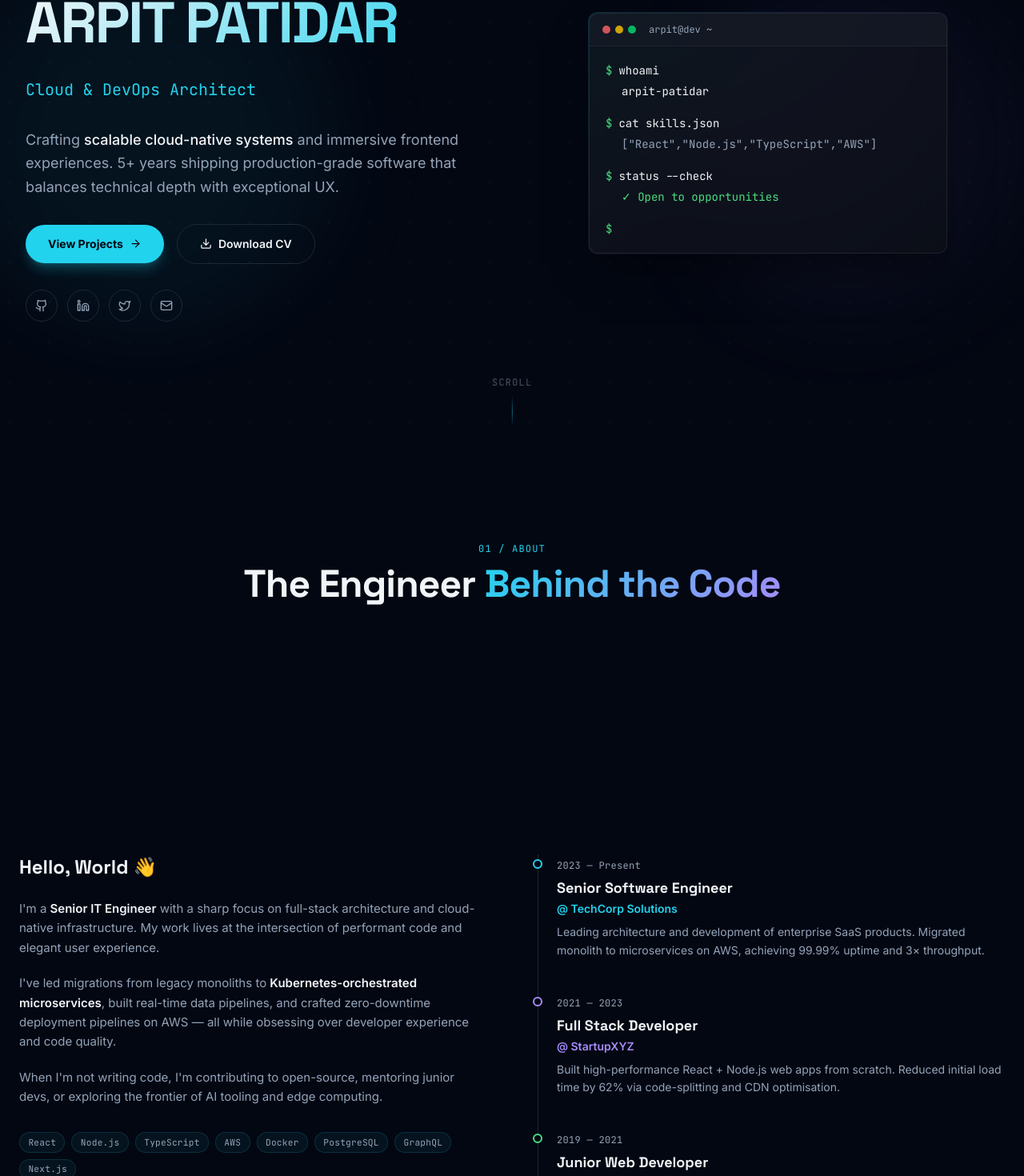
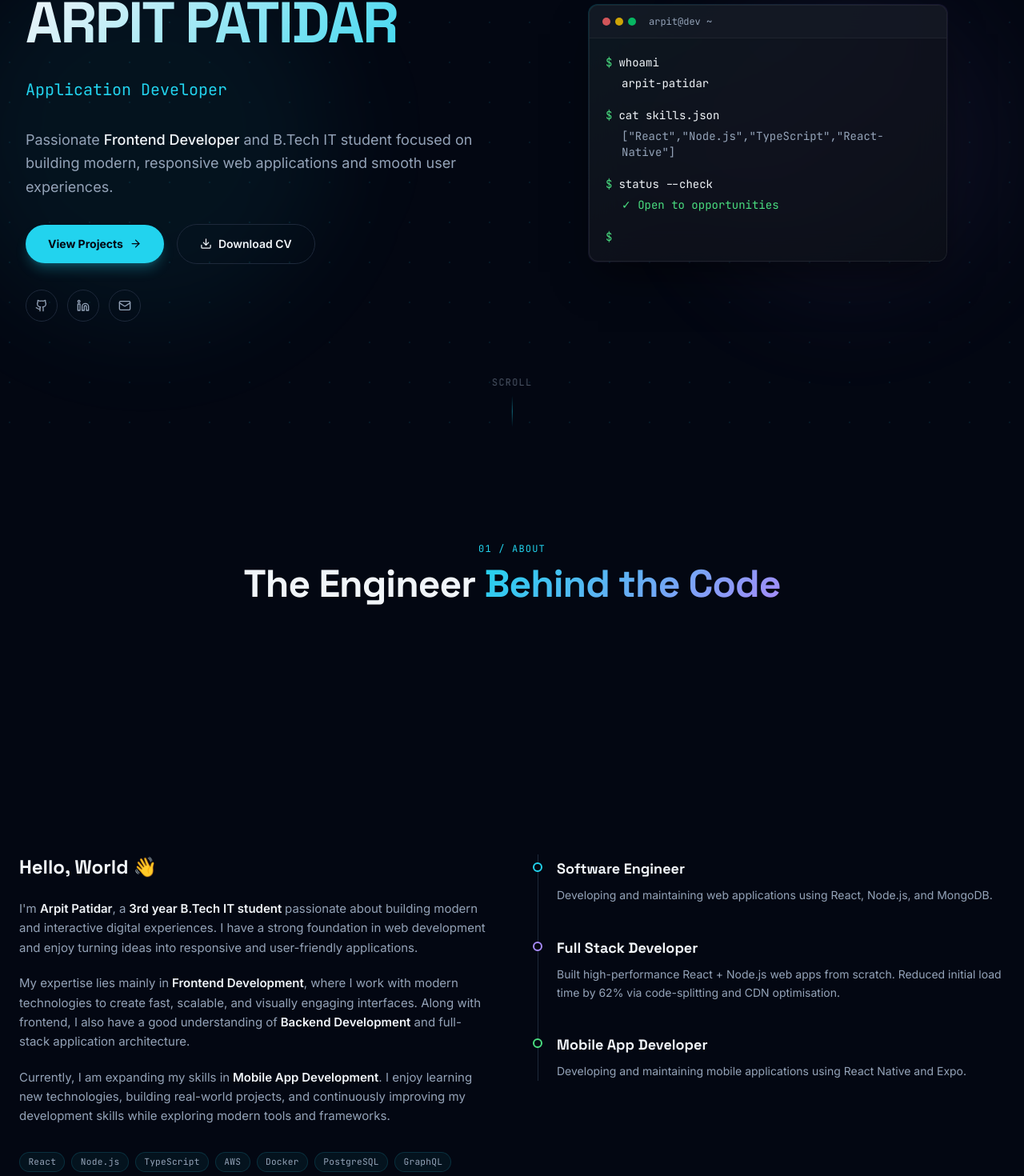
Before and after one commit to Arpit-badiya/myportfolio, a React (Vite) app: page / in a window 1280 px wide. Shown: the part 234-1704 px from the top of the page at 80% size. Built offline with nearby package versions, Linux system fonts and the light colour scheme.

Commit message:
add some details

```diff
--- a/index.html
+++ b/index.html
@@ -2,9 +2,8 @@
 <html lang="en">
   <head>
     <meta charset="UTF-8" />
-    <link rel="icon" type="image/svg+xml" href="/vite.svg" />
     <meta name="viewport" content="width=device-width, initial-scale=1.0" />
-    <title>Arpit Patidar — Senior IT Engineer</title>
+    <title>Arpit Patidar — IT Engineer</title>
     <meta name="description" content="Senior Full Stack & Cloud Engineer crafting scalable, high-performance applications." />
     <!-- Google Fonts -->
     <link rel="preconnect" href="https://fonts.googleapis.com" />
--- a/src/components/About.jsx
+++ b/src/components/About.jsx
@@ -46,35 +46,30 @@ const StatCard = ({ icon: Icon, end, suffix, prefix, label, color }) => (
 /* ─── Experience Timeline ────────────────────────────────── */
 const EXPERIENCE = [
   {
-    year:    '2023 — Present',
-    role:    'Senior Software Engineer',
-    company: 'TechCorp Solutions',
-    desc:    'Leading architecture and development of enterprise SaaS products. Migrated monolith to microservices on AWS, achieving 99.99% uptime and 3× throughput.',
-    accent:  'accent',
+
+    role: 'Software Engineer',
+    desc: 'Developing and maintaining web applications using React, Node.js, and MongoDB.',
+    accent: 'accent',
   },
   {
-    year:    '2021 — 2023',
-    role:    'Full Stack Developer',
-    company: 'StartupXYZ',
-    desc:    'Built high-performance React + Node.js web apps from scratch. Reduced initial load time by 62% via code-splitting and CDN optimisation.',
-    accent:  'accent-2',
+    role: 'Full Stack Developer',
+    desc: 'Built high-performance React + Node.js web apps from scratch. Reduced initial load time by 62% via code-splitting and CDN optimisation.',
+    accent: 'accent-2',
   },
   {
-    year:    '2019 — 2021',
-    role:    'Junior Web Developer',
-    company: 'Digital Agency Inc.',
-    desc:    'Shipped 20+ client websites and internal tools. Introduced component-driven development and cut delivery time by 40%.',
-    accent:  'accent-3',
+    role: 'Mobile App Developer',
+    desc: 'Developing and maintaining mobile applications using React Native and Expo.',
+    accent: 'accent-3',
   },
 ];
 
 /* ─── About ──────────────────────────────────────────────── */
 const About = () => {
-  const sectionRef  = useRef(null);
-  const statsRef    = useRef(null);
-  const bioRef      = useRef(null);
+  const sectionRef = useRef(null);
+  const statsRef = useRef(null);
+  const bioRef = useRef(null);
   const timelineRef = useRef(null);
-  const lineRef     = useRef(null);
+  const lineRef = useRef(null);
 
   useEffect(() => {
     const ctx = gsap.context(() => {
@@ -111,7 +106,7 @@ const About = () => {
           scrollTrigger: {
             trigger: timelineRef.current,
             start: 'top 75%',
-            end:   'bottom 40%',
+            end: 'bottom 40%',
             scrub: 1.2,
           },
         });
@@ -145,10 +140,10 @@ const About = () => {
 
         {/* ── Stat Cards ── */}
         <div ref={statsRef} className="grid grid-cols-2 lg:grid-cols-4 gap-4 mb-20">
-          <StatCard icon={Briefcase} end={5}   suffix="+"  label="Years of Experience" color="text-accent"   />
-          <StatCard icon={Code2}     end={50}  suffix="+"  label="Projects Delivered"  color="text-accent-2" />
-          <StatCard icon={Calendar}  end={15}  suffix="+"  label="Technologies Used"   color="text-accent-3" />
-          <StatCard icon={Users}     end={100} suffix="+"  label="Clients Worldwide"   color="text-accent"   />
+          <StatCard icon={Briefcase} end={5} suffix="+" label="Years of Experience" color="text-accent" />
+          <StatCard icon={Code2} end={50} suffix="+" label="Projects Delivered" color="text-accent-2" />
+          <StatCard icon={Calendar} end={15} suffix="+" label="Technologies Used" color="text-accent-3" />
+          <StatCard icon={Users} end={100} suffix="+" label="Clients Worldwide" color="text-accent" />
         </div>
 
         {/* ── Two-column ── */}
@@ -163,21 +158,27 @@ const About = () => {
 
             <div className="space-y-5 text-muted leading-relaxed text-[15px]">
               <p>
-                I'm a{' '}
-                <span className="text-text font-semibold">Senior IT Engineer</span> with a sharp focus
-                on full-stack architecture and cloud-native infrastructure. My work lives at the
-                intersection of performant code and elegant user experience.
+                I'm <span className="text-text font-semibold">Arpit Patidar</span>, a
+                <span className="text-text font-semibold"> 3rd year B.Tech IT student </span>
+                passionate about building modern and interactive digital experiences. I have a
+                strong foundation in web development and enjoy turning ideas into responsive
+                and user-friendly applications.
               </p>
+
               <p>
-                I've led migrations from legacy monoliths to{' '}
-                <span className="text-text font-semibold">Kubernetes-orchestrated microservices</span>,
-                built real-time data pipelines, and crafted zero-downtime deployment pipelines on AWS
-                — all while obsessing over developer experience and code quality.
+                My expertise lies mainly in
+                <span className="text-text font-semibold"> Frontend Development</span>, where I
+                work with modern technologies to create fast, scalable, and visually engaging
+                interfaces. Along with frontend, I also have a good understanding of
+                <span className="text-text font-semibold"> Backend Development</span> and
+                full-stack application architecture.
               </p>
+
               <p>
-                When I'm not writing code, I'm contributing to open-source,
-                mentoring junior devs, or exploring the frontier of AI tooling and
-                edge computing.
+                Currently, I am expanding my skills in
+                <span className="text-text font-semibold"> Mobile App Development</span>. I enjoy
+                learning new technologies, building real-world projects, and continuously
+                improving my development skills while exploring modern tools and frameworks.
               </p>
             </div>
 
@@ -193,7 +194,7 @@ const About = () => {
           <div ref={timelineRef} className="relative pl-6">
             {/* Vertical line */}
             <div className="absolute left-0 top-0 bottom-0 w-px bg-border">
-              <div ref={lineRef} className="w-full h-full bg-gradient-to-b from-accent via-accent-2 to-accent-3 timeline-line-track" />
+              <div ref={lineRef} className="w-full h-full bg-linear-to-b from-accent via-accent-2 to-accent-3 timeline-line-track" />
             </div>
 
             <div className="space-y-10">
@@ -201,20 +202,17 @@ const About = () => {
                 <div key={i} className="timeline-item relative">
                   {/* Dot */}
                   <div
-                    className={`absolute -left-[1.5rem] top-1.5 w-3 h-3 rounded-full border-2 bg-primary ${
-                      exp.accent === 'accent'   ? 'border-accent'   :
-                      exp.accent === 'accent-2' ? 'border-accent-2' : 'border-accent-3'
-                    }`}
+                    className={`absolute -left-6 top-1.5 w-3 h-3 rounded-full border-2 bg-primary ${exp.accent === 'accent' ? 'border-accent' :
+                        exp.accent === 'accent-2' ? 'border-accent-2' : 'border-accent-3'
+                      }`}
                     style={{ transform: 'translateX(-50%)' }}
                   />
 
                   <span className="font-mono text-xs text-muted tracking-wide">{exp.year}</span>
                   <h4 className="font-display font-bold text-text text-lg mt-1 mb-0.5">{exp.role}</h4>
-                  <p className={`text-sm font-semibold mb-2 ${
-                    exp.accent === 'accent'   ? 'text-accent'   :
-                    exp.accent === 'accent-2' ? 'text-accent-2' : 'text-accent-3'
-                  }`}>
-                    @ {exp.company}
+                  <p className={`text-sm font-semibold mb-2 ${exp.accent === 'accent' ? 'text-accent' :
+                      exp.accent === 'accent-2' ? 'text-accent-2' : 'text-accent-3'
+                    }`}>
                   </p>
                   <p className="text-muted text-sm leading-relaxed">{exp.desc}</p>
                 </div>
--- a/src/components/Footer.jsx
+++ b/src/components/Footer.jsx
@@ -1,10 +1,9 @@
 import { Github, Linkedin, Twitter, Mail, ArrowUp } from 'lucide-react';
 
 const SOCIALS = [
-  { icon: Github,   href: 'https://github.com',   label: 'GitHub'    },
-  { icon: Linkedin, href: 'https://linkedin.com',  label: 'LinkedIn'  },
-  { icon: Twitter,  href: 'https://twitter.com',   label: 'Twitter/X' },
-  { icon: Mail,     href: 'mailto:arpit@patidar.dev', label: 'Email' },
+  { icon: Github,   href: 'https://github.com/Arpit-badiya',   label: 'GitHub'    },
+  { icon: Linkedin, href: 'https://linkedin.com/in/arpit-patidar-462b16221',  label: 'LinkedIn'  },
+  { icon: Mail,     href: 'mailto:0112it231008@gmail.com', label: 'Email' },
 ];
 
 const Footer = () => {
@@ -20,7 +19,7 @@ const Footer = () => {
         {/* Brand */}
         <div className="flex flex-col items-center sm:items-start gap-1">
           <a href="#" onClick={scrollToTop} className="font-display font-bold text-text text-xl tracking-tight">
-            AP<span className="text-accent">.</span>
+            Arpit Patidar <span className="text-accent">.</span>
           </a>
           <p className="text-muted text-xs font-mono">
             © {new Date().getFullYear()} Arpit Patidar. All rights reserved.
--- a/src/components/Hero.jsx
+++ b/src/components/Hero.jsx
@@ -13,13 +13,13 @@ const scrambleText = (element, finalText, { delay = 0, duration = 1400 } = {}) =
 
   const animate = () => {
     const progress = frame / totalFrames;
-    const revealed  = Math.floor(progress * finalText.length);
+    const revealed = Math.floor(progress * finalText.length);
 
     element.textContent = finalText
       .split('')
       .map((char, i) => {
         if (char === ' ') return ' ';
-        if (i < revealed)  return char;
+        if (i < revealed) return char;
         return GLYPHS[Math.floor(Math.random() * GLYPHS.length)];
       })
       .join('');
@@ -35,8 +35,8 @@ const scrambleText = (element, finalText, { delay = 0, duration = 1400 } = {}) =
 
 /* ─── Typewriter Hook ────────────────────────────────────── */
 const useTypewriter = (words, { speed = 80, deleteSpeed = 40, pauseMs = 2200 } = {}) => {
-  const [text,     setText]     = useState('');
-  const [wIdx,     setWIdx]     = useState(0);
+  const [text, setText] = useState('');
+  const [wIdx, setWIdx] = useState(0);
   const [deleting, setDeleting] = useState(false);
   const paused = useRef(false);
 
@@ -70,21 +70,21 @@ const useTypewriter = (words, { speed = 80, deleteSpeed = 40, pauseMs = 2200 } =
 
 /* ─── Terminal Window Component ──────────────────────────── */
 const TERMINAL_LINES = [
-  { type: 'cmd', text: 'whoami'                                             },
-  { type: 'out', text: 'arpit-patidar',                    color: 'text'   },
-  { type: 'gap'                                                              },
-  { type: 'cmd', text: 'cat skills.json'                                    },
-  { type: 'out', text: '["React","Node.js","TypeScript","AWS"]', color: 'muted' },
-  { type: 'gap'                                                              },
-  { type: 'cmd', text: 'status --check'                                     },
-  { type: 'out', text: '✓ Open to opportunities',           color: 'green'  },
-  { type: 'gap'                                                              },
-  { type: 'prompt'                                                           },
+  { type: 'cmd', text: 'whoami' },
+  { type: 'out', text: 'arpit-patidar', color: 'text' },
+  { type: 'gap' },
+  { type: 'cmd', text: 'cat skills.json' },
+  { type: 'out', text: '["React","Node.js","TypeScript","React-Native"]', color: 'muted' },
+  { type: 'gap' },
+  { type: 'cmd', text: 'status --check' },
+  { type: 'out', text: '✓ Open to opportunities', color: 'green' },
+  { type: 'gap' },
+  { type: 'prompt' },
 ];
 
 const TerminalWindow = () => {
-  const lineRefs  = useRef([]);
-  const wrapRef   = useRef(null);
+  const lineRefs = useRef([]);
+  const wrapRef = useRef(null);
 
   useEffect(() => {
     const ctx = gsap.context(() => {
@@ -117,9 +117,9 @@ const TerminalWindow = () => {
         {/* Title bar */}
         <div className="flex items-center gap-2 px-4 py-3 bg-elevated/60 border-b border-white/5">
           <div className="flex gap-1.5">
-            <span className="w-2.5 h-2.5 rounded-full bg-red-400/80"   />
+            <span className="w-2.5 h-2.5 rounded-full bg-red-400/80" />
             <span className="w-2.5 h-2.5 rounded-full bg-yellow-400/80" />
-            <span className="w-2.5 h-2.5 rounded-full bg-green-400/80"  />
+            <span className="w-2.5 h-2.5 rounded-full bg-green-400/80" />
           </div>
           <span className="font-mono text-xs text-muted ml-2">arpit@dev  ~</span>
         </div>
@@ -201,24 +201,24 @@ const SocialLink = ({ href, icon: Icon, label }) => (
 
 /* ─── Hero ───────────────────────────────────────────────── */
 const ROLES = [
-  'Senior Full Stack Engineer',
-  'Cloud & DevOps Architect',
+  'Full Stack Engineer',
+  'Application Developer',
   'React Specialist',
-  'Node.js & API Expert',
+  'Software Developer',
 ];
 
 const Hero = () => {
-  const heroRef    = useRef(null);
-  const gridRef    = useRef(null);
-  const nameRef    = useRef(null);
-  const badgeRef   = useRef(null);
-  const roleRef    = useRef(null);
-  const bioRef     = useRef(null);
-  const ctaRef     = useRef(null);
+  const heroRef = useRef(null);
+  const gridRef = useRef(null);
+  const nameRef = useRef(null);
+  const badgeRef = useRef(null);
+  const roleRef = useRef(null);
+  const bioRef = useRef(null);
+  const ctaRef = useRef(null);
   const socialsRef = useRef(null);
-  const orb1Ref    = useRef(null);
-  const orb2Ref    = useRef(null);
-  const scrollRef  = useRef(null);
+  const orb1Ref = useRef(null);
+  const orb2Ref = useRef(null);
+  const scrollRef = useRef(null);
 
   const currentRole = useTypewriter(ROLES, { speed: 70, deleteSpeed: 35, pauseMs: 2000 });
 
@@ -252,13 +252,13 @@ const Hero = () => {
 
       /* Staggered text entrance */
       const tl = gsap.timeline({ delay: 0.3 });
-      tl.from(badgeRef.current,   { opacity: 0, y: 24, duration: 0.7, ease: 'power3.out' })
-        .from(nameRef.current,    { opacity: 0, y: 40, duration: 0.01 }, '-=0.3')
-        .from(roleRef.current,    { opacity: 0, y: 24, duration: 0.7, ease: 'power3.out' }, '-=0.3')
-        .from(bioRef.current,     { opacity: 0, y: 24, duration: 0.7, ease: 'power3.out' }, '-=0.4')
-        .from(ctaRef.current,     { opacity: 0, y: 24, duration: 0.7, ease: 'power3.out' }, '-=0.4')
+      tl.from(badgeRef.current, { opacity: 0, y: 24, duration: 0.7, ease: 'power3.out' })
+        .from(nameRef.current, { opacity: 0, y: 40, duration: 0.01 }, '-=0.3')
+        .from(roleRef.current, { opacity: 0, y: 24, duration: 0.7, ease: 'power3.out' }, '-=0.3')
+        .from(bioRef.current, { opacity: 0, y: 24, duration: 0.7, ease: 'power3.out' }, '-=0.4')
+        .from(ctaRef.current, { opacity: 0, y: 24, duration: 0.7, ease: 'power3.out' }, '-=0.4')
         .from(socialsRef.current, { opacity: 0, y: 24, duration: 0.7, ease: 'power3.out' }, '-=0.4')
-        .from(scrollRef.current,  { opacity: 0,         duration: 0.5                     }, '-=0.2');
+        .from(scrollRef.current, { opacity: 0, duration: 0.5 }, '-=0.2');
     }, heroRef);
 
     /* Name scramble starts after badge entrance */
@@ -325,10 +325,9 @@ const Hero = () => {
 
           {/* Bio */}
           <p ref={bioRef} className="text-muted text-base md:text-lg leading-relaxed max-w-xl">
-            Crafting{' '}
-            <span className="text-text font-medium">scalable cloud-native systems</span> and
-            immersive frontend experiences. 5+ years shipping production-grade software that
-            balances technical depth with exceptional UX.
+            Passionate <span className="text-text font-medium">Frontend Developer</span> and
+            B.Tech IT student focused on building modern, responsive web applications and
+            smooth user experiences.
           </p>
 
           {/* CTAs */}
@@ -362,10 +361,9 @@ const Hero = () => {
 
           {/* Socials */}
           <div ref={socialsRef} className="flex items-center gap-3">
-            <SocialLink href="https://github.com"    icon={Github}   label="GitHub"    />
-            <SocialLink href="https://linkedin.com"  icon={Linkedin} label="LinkedIn"  />
-            <SocialLink href="https://twitter.com"   icon={Twitter}  label="Twitter/X" />
-            <SocialLink href="mailto:arpit@mail.com" icon={Mail}     label="Email"     />
+            <SocialLink href="https://github.com/Arpit-badiya" icon={Github} label="GitHub" />
+            <SocialLink href="https://linkedin.com/in/arpit-patidar-462b16221" icon={Linkedin} label="LinkedIn" />
+            <SocialLink href="0112it231008@gmail.com" icon={Mail} label="Email" />
           </div>
         </div>
 
--- a/src/components/Skills.jsx
+++ b/src/components/Skills.jsx
@@ -6,6 +6,7 @@ import { ScrollTrigger } from 'gsap/ScrollTrigger';
 const CATEGORIES = {
   'Frontend': [
     { name: 'React',         level: 95 },
+    { name: 'React-Native',  level: 75 },
     { name: 'Next.js',       level: 90 },
     { name: 'TypeScript',    level: 88 },
     { name: 'Tailwind CSS',  level: 95 },
@@ -13,39 +14,34 @@ const CATEGORIES = {
     { name: 'Vue.js',        level: 75 },
     { name: 'Redux',         level: 85 },
     { name: 'Vite',          level: 90 },
-    { name: 'GraphQL (client)', level: 80 },
-    { name: 'Framer Motion', level: 78 },
+
   ],
   'Backend': [
     { name: 'Node.js',       level: 92 },
     { name: 'Express',       level: 90 },
     { name: 'Python',        level: 82 },
-    { name: 'Django',        level: 75 },
     { name: 'FastAPI',       level: 78 },
-    { name: 'GraphQL (server)', level: 78 },
     { name: 'REST APIs',     level: 95 },
-    { name: 'WebSockets',    level: 85 },
     { name: 'PostgreSQL',    level: 88 },
     { name: 'MongoDB',       level: 85 },
-    { name: 'Redis',         level: 80 },
   ],
-  'Cloud & DevOps': [
-    { name: 'AWS (EC2, S3, Lambda)', level: 85 },
-    { name: 'Docker',        level: 88 },
-    { name: 'Kubernetes',    level: 75 },
-    { name: 'CI/CD (GitHub Actions)', level: 90 },
-    { name: 'Terraform',     level: 72 },
-    { name: 'Nginx',         level: 82 },
-    { name: 'Linux',         level: 88 },
-    { name: 'Cloudflare',    level: 80 },
-  ],
+  // 'Cloud & DevOps': [
+  //   { name: 'AWS (EC2, S3, Lambda)', level: 85 },
+  //   { name: 'Docker',        level: 88 },
+  //   { name: 'Kubernetes',    level: 75 },
+  //   { name: 'CI/CD (GitHub Actions)', level: 90 },
+  //   { name: 'Terraform',     level: 72 },
+  //   { name: 'Nginx',         level: 82 },
+  //   { name: 'Linux',         level: 88 },
+  //   { name: 'Cloudflare',    level: 80 },
+  // ],
   'Tools': [
     { name: 'Git',           level: 95 },
     { name: 'Figma',         level: 78 },
     { name: 'VS Code',       level: 95 },
     { name: 'Postman',       level: 90 },
-    { name: 'Jest',          level: 82 },
-    { name: 'Cypress',       level: 75 },
+    // { name: 'Jest',          level: 82 },
+    // { name: 'Cypress',       level: 75 },
     { name: 'Jira',          level: 85 },
     { name: 'Notion',        level: 88 },
   ],
--- a/vite.config.js
+++ b/vite.config.js
@@ -5,5 +5,5 @@ import tailwindcss from '@tailwindcss/vite'
 // https://vite.dev/config/
 export default defineConfig({
   plugins: [react(), tailwindcss()],
-  base: "/Portfolio/",
+  // base: "/Portfolio/",
 })
```
Also changed, not shown: src/components/Contact.jsx (+8 -9 lines).
